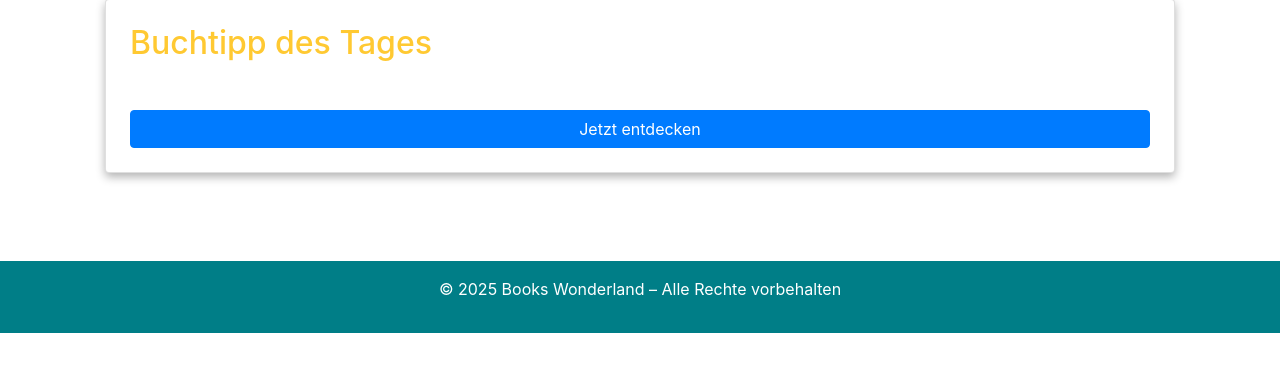
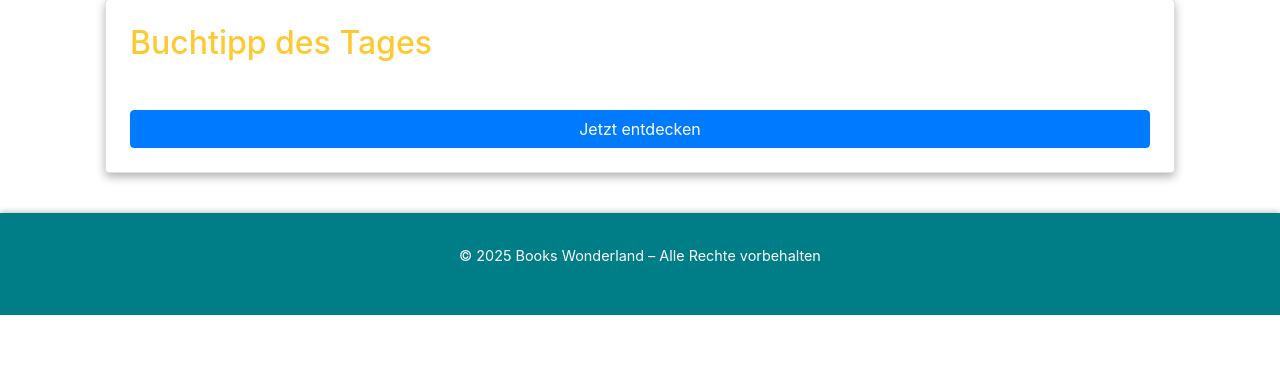
Before and after one commit to wi23b162/BooksWonderland, a PHP site: page / in a window 1280 px wide. Shown: the part 169-541 px from the top of the page. Run offline with PHP 8.4, Linux system fonts and the light colour scheme.

Commit message:
Footer for our webseite

```diff
--- a/BooksWonderland/frontend/css/style.css
+++ b/BooksWonderland/frontend/css/style.css
@@ -103,3 +103,14 @@ a {
 a:hover {
   color: #FFFFFF;
 }
+footer.footer {
+  background-color: #007E87;
+  color: #FFFFFF;
+  padding: 1rem 0;
+  text-align: center;
+  position: relative;
+  bottom: 0;
+  width: 100%;
+  font-size: 0.9rem;
+  box-shadow: 0 -2px 5px rgba(0, 0, 0, 0.2);
+}
--- /dev/null
+++ b/BooksWonderland/frontend/footer.html
@@ -0,0 +1,5 @@
+<footer class="footer">
+  <div class="container text-center py-3">
+    <p>&copy; 2025 Books Wonderland – Alle Rechte vorbehalten</p>
+  </div>
+</footer>
--- a/BooksWonderland/frontend/index.html
+++ b/BooksWonderland/frontend/index.html
@@ -25,9 +25,8 @@
     </div>
   </main>
 
-  <footer class="text-center mt-5 mb-3">
-    <p>&copy; 2025 Books Wonderland – Alle Rechte vorbehalten</p>
-  </footer>
+  <div id="footer"></div>
+  <script src="js/loadHeaderFooter.js"></script>
 
 
   <script src="https://stackpath.bootstrapcdn.com/bootstrap/4.5.2/js/bootstrap.bundle.min.js"></script>
--- /dev/null
+++ b/BooksWonderland/frontend/js/loadHeaderFooter.js
@@ -0,0 +1,5 @@
+// js/loadHeaderFooter.js
+$(document).ready(function () {
+  $('#nav').load('header.html');   // Optional: falls header.html vorhanden
+  $('#footer').load('footer.html');
+});
--- a/BooksWonderland/frontend/login.html
+++ b/BooksWonderland/frontend/login.html
@@ -24,7 +24,8 @@
     </form>
   </div>
 
-
+  <div id="footer"></div>
+  <script src="js/loadHeaderFooter.js"></script>
   <script src="https://stackpath.bootstrapcdn.com/bootstrap/4.5.2/js/bootstrap.bundle.min.js"></script>
 
   <script src="js/menuHandler.js"></script>
--- a/BooksWonderland/frontend/register.html
+++ b/BooksWonderland/frontend/register.html
@@ -26,8 +26,8 @@
       <button type="submit" class="btn btn-success">Registrieren</button>
     </form>
   </div>
-
-
+  <div id="footer"></div>
+  <script src="js/loadHeaderFooter.js"></script>
   <script src="https://stackpath.bootstrapcdn.com/bootstrap/4.5.2/js/bootstrap.bundle.min.js"></script>
 
   <script src="js/menuHandler.js"></script>
```
Also changed, not shown: BooksWonderland/frontend/impressum.html (added, +21 -0 lines), BooksWonderland/frontend/kontakt.html (added, +23 -0 lines), README.md, 1 other file.
